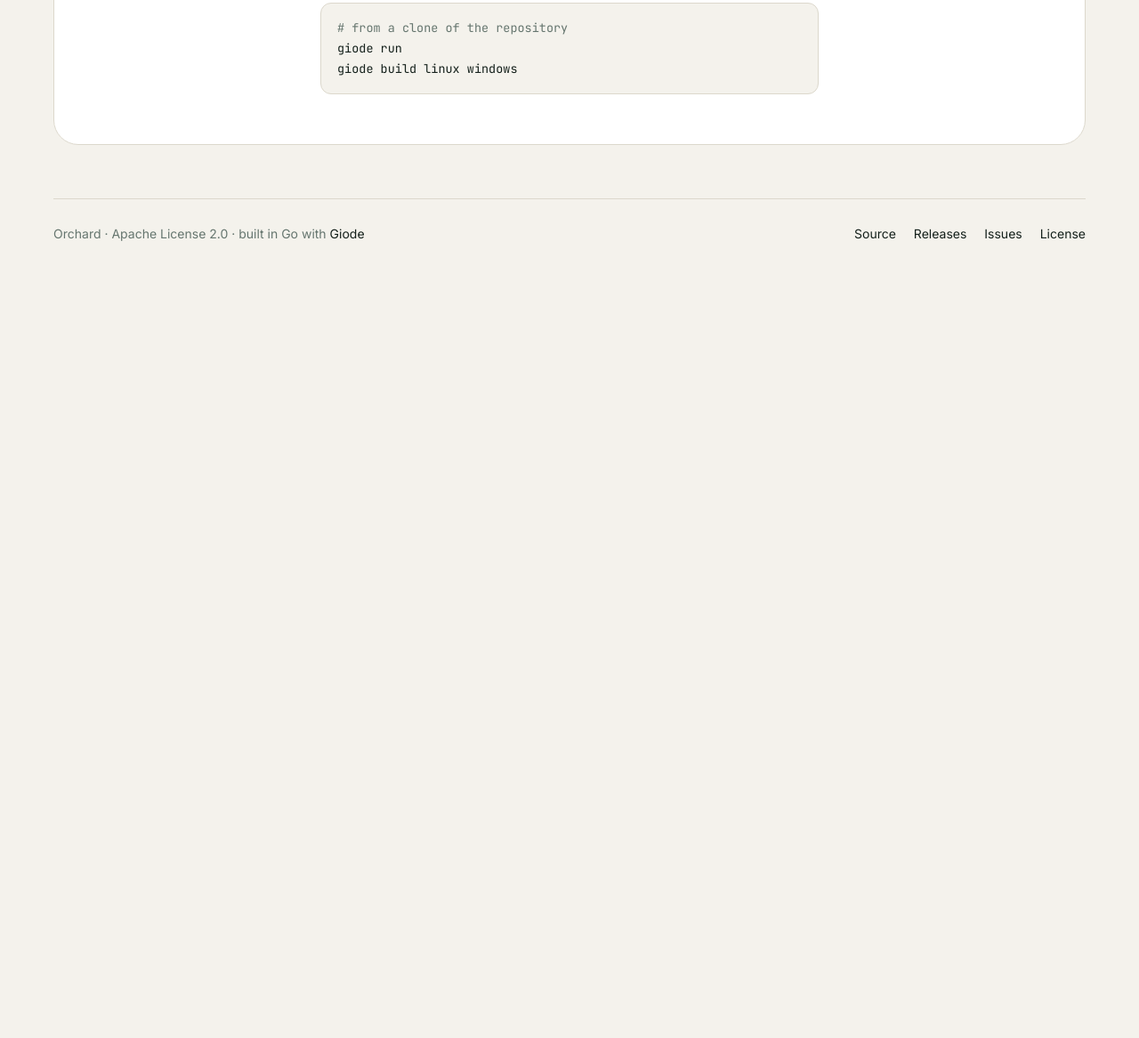
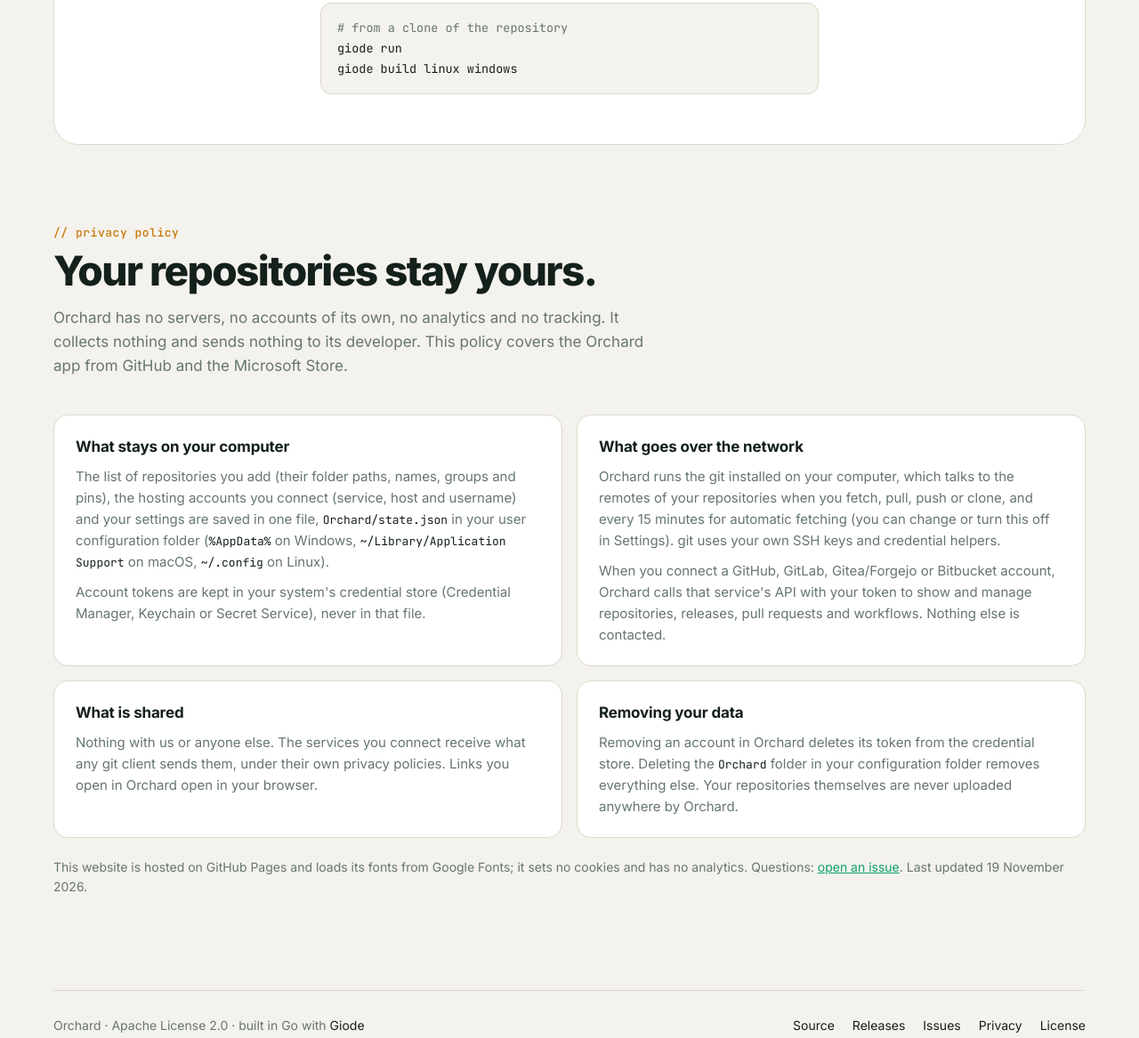
Before and after one commit to xmhrnx/orchard, a plain HTML site: page site/index.html in a window 1280 px wide. Shown: the part 4280-5447 px from the top of the page at 89% size. Before the commit the page ends 4605 px from the top, so only its background shows below. Drawn offline with Linux system fonts and the light colour scheme.

Commit message:
Add a privacy policy to the website
Co-Authored-By: Claude Opus 5.5 <noreply@anthropic.com>
Claude-Session: https://claude.ai/code/session_01Ev5USynjEKoPR8viudwepE

```diff
--- a/site/index.html
+++ b/site/index.html
@@ -207,6 +207,16 @@
   .lane-list b { display: block; font-size: 16px; margin-bottom: 3px; }
   .lane-list span { color: var(--muted); font-size: 15px; }
 
+  /* privacy policy */
+  .policy { display: grid; grid-template-columns: 1fr 1fr; gap: 16px; }
+  .policy div { background: var(--surface); border: 1px solid var(--border); border-radius: 16px; padding: 22px 24px; }
+  .policy h3 { margin: 0 0 8px; font-size: 17px; letter-spacing: -.01em; }
+  .policy p { margin: 0; color: var(--muted); font-size: 15px; }
+  .policy p + p { margin-top: 10px; }
+  .policy code { font-size: 13px; color: var(--text); }
+  .policy-meta { color: var(--muted); font-size: 14px; margin-top: 22px; }
+  .policy-meta a { color: var(--jade-light); }
+
   .hosts { display: flex; flex-wrap: wrap; gap: 8px; margin-top: 18px; }
   .pill {
     font: 500 13px var(--mono); padding: 6px 11px; border-radius: 8px;
@@ -273,6 +283,7 @@
     .tree { max-width: 300px; grid-row: 1; }
     .split { grid-template-columns: 1fr; }
     .lane-list { grid-template-columns: 1fr; }
+    .policy { grid-template-columns: 1fr; }
     .lane-list li:nth-child(2)::after { top: 0; }
     .lane-list li:nth-last-child(2)::after { bottom: 0; }
   }
@@ -464,6 +475,35 @@ giode run
 giode build linux windows</pre>
     </section>
   </div>
+
+  <section class="block" id="privacy">
+    <div class="wrap">
+      <div class="kicker">// privacy policy</div>
+      <h2>Your repositories stay yours.</h2>
+      <p class="sub">Orchard has no servers, no accounts of its own, no analytics and no tracking. It collects nothing and sends nothing to its developer. This policy covers the Orchard app from GitHub and the Microsoft Store.</p>
+      <div class="policy">
+        <div>
+          <h3>What stays on your computer</h3>
+          <p>The list of repositories you add (their folder paths, names, groups and pins), the hosting accounts you connect (service, host and username) and your settings are saved in one file, <code>Orchard/state.json</code> in your user configuration folder (<code>%AppData%</code> on Windows, <code>~/Library/Application Support</code> on macOS, <code>~/.config</code> on Linux).</p>
+          <p>Account tokens are kept in your system's credential store (Credential Manager, Keychain or Secret Service), never in that file.</p>
+        </div>
+        <div>
+          <h3>What goes over the network</h3>
+          <p>Orchard runs the git installed on your computer, which talks to the remotes of your repositories when you fetch, pull, push or clone, and every 15 minutes for automatic fetching (you can change or turn this off in Settings). git uses your own SSH keys and credential helpers.</p>
+          <p>When you connect a GitHub, GitLab, Gitea/Forgejo or Bitbucket account, Orchard calls that service's API with your token to show and manage repositories, releases, pull requests and workflows. Nothing else is contacted.</p>
+        </div>
+        <div>
+          <h3>What is shared</h3>
+          <p>Nothing with us or anyone else. The services you connect receive what any git client sends them, under their own privacy policies. Links you open in Orchard open in your browser.</p>
+        </div>
+        <div>
+          <h3>Removing your data</h3>
+          <p>Removing an account in Orchard deletes its token from the credential store. Deleting the <code>Orchard</code> folder in your configuration folder removes everything else. Your repositories themselves are never uploaded anywhere by Orchard.</p>
+        </div>
+      </div>
+      <p class="policy-meta">This website is hosted on GitHub Pages and loads its fonts from Google Fonts; it sets no cookies and has no analytics. Questions: <a href="https://github.com/xmhrnx/orchard/issues">open an issue</a>. Last updated 19 November 2026.</p>
+    </div>
+  </section>
 </main>
 
 <footer>
@@ -473,6 +513,7 @@ giode build linux windows</pre>
       <a href="https://github.com/xmhrnx/orchard">Source</a>
       <a href="https://github.com/xmhrnx/orchard/releases">Releases</a>
       <a href="https://github.com/xmhrnx/orchard/issues">Issues</a>
+      <a href="#privacy">Privacy</a>
       <a href="https://github.com/xmhrnx/orchard/blob/main/LICENSE">License</a>
     </div>
   </div>
```
